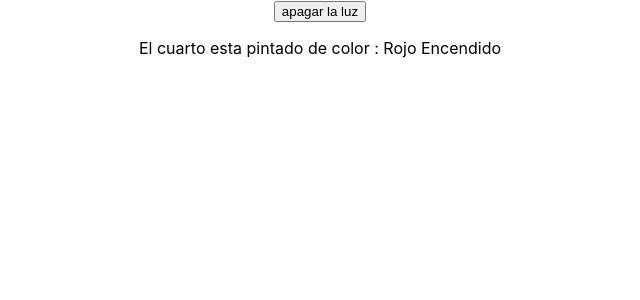
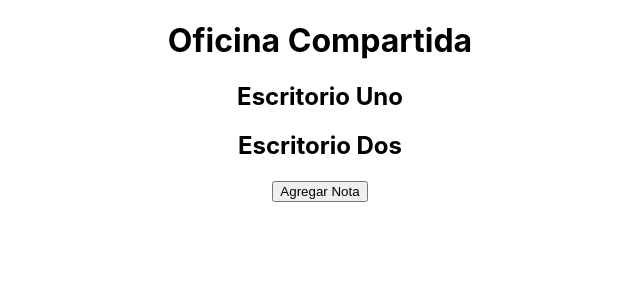
Before and after one commit to Nicoogf/DigitalHouse, a React (Create React App) app: page / in a window 1280 px wide. Shown: the top 300 px of the page, without its empty margins (320-960 px from the left). Built offline with nearby package versions, Linux system fonts and the light colour scheme.

Commit message:
Clase 010  useContext

```diff
--- a/src/App.js
+++ b/src/App.js
@@ -1,6 +1,7 @@
 import './App.css';
 import ClaseUno from './clases/clase01/claseUno';
 import ClaseUnouseEffect from './clases/clase01/claseUnouseEffect';
+import Office from './clases/clase01/useContext/Office';
 
 function App() {
 
@@ -9,7 +10,8 @@ function App() {
   return (
     <div className="App">
       { /* <ClaseUno valorInicial={8} /> */ }
-      <ClaseUnouseEffect />
+      { /* <ClaseUnouseEffect /> */ }
+      <Office />
     </div>
   );
 }
--- /dev/null
+++ b/src/clases/clase01/useContext/DeskOne.jsx
@@ -0,0 +1,19 @@
+import React, { useContext } from 'react'
+import SharedNotesContext from './SharedNotesContext';
+
+const DeskOne = () => {
+
+const { sharedNotes } = useContext ( SharedNotesContext )
+  return (
+    <div className='desk'>
+     <h2> Escritorio Uno</h2>
+     <ul>
+         { sharedNotes.map(( note , index) =>(
+            <li key={ index }> { note } </li>
+         ))}
+     </ul>
+    </div>
+  ) ;
+} ;
+
+export default DeskOne ;
--- /dev/null
+++ b/src/clases/clase01/useContext/DeskTwo.jsx
@@ -0,0 +1,16 @@
+import React, { useContext } from 'react' ;
+import SharedNotesContext from './SharedNotesContext' ;
+
+const DeskTwo = () => {
+
+ const { addNotes } = useContext(SharedNotesContext);
+
+  return (
+    <div className='desk'>
+        <h2>Escritorio Dos</h2>
+        <button onClick={ () => addNotes("Esta es una nota muy importante")}> Agregar Nota</button>
+    </div>
+  ) ;
+} ;
+
+export default DeskTwo ;
--- /dev/null
+++ b/src/clases/clase01/useContext/Office.jsx
@@ -0,0 +1,27 @@
+import React, { useState } from 'react' ;
+import SharedNotesContext from './SharedNotesContext';
+import DeskOne from './DeskOne';
+import DeskTwo from './DeskTwo';
+
+const Office = () => {
+  const [ sharedNotes , setSharedNotes] = useState([]) ;
+
+  const addNotes = ( note ) =>{
+    setSharedNotes([...sharedNotes , note ])
+  }
+
+  return (
+    <SharedNotesContext.Provider value={ { sharedNotes , addNotes } }>
+    <div>
+       <div className='office'>
+          <h1>Oficina Compartida</h1>
+          {/* Escritorio*/}
+          <DeskOne />
+          <DeskTwo />
+       </div>
+    </div>
+    </SharedNotesContext.Provider>
+  ) ;
+} ;
+
+export default Office ;
--- /dev/null
+++ b/src/clases/clase01/useContext/SharedNotesContext.jsx
@@ -0,0 +1,6 @@
+import React , { createContext }from 'react' ;
+
+const SharedNotesContext = createContext();
+
+
+export default SharedNotesContext ;
```
Also changed, not shown: src/clases/clase01/claseUnouseEffect.jsx (+21 -1 lines).
